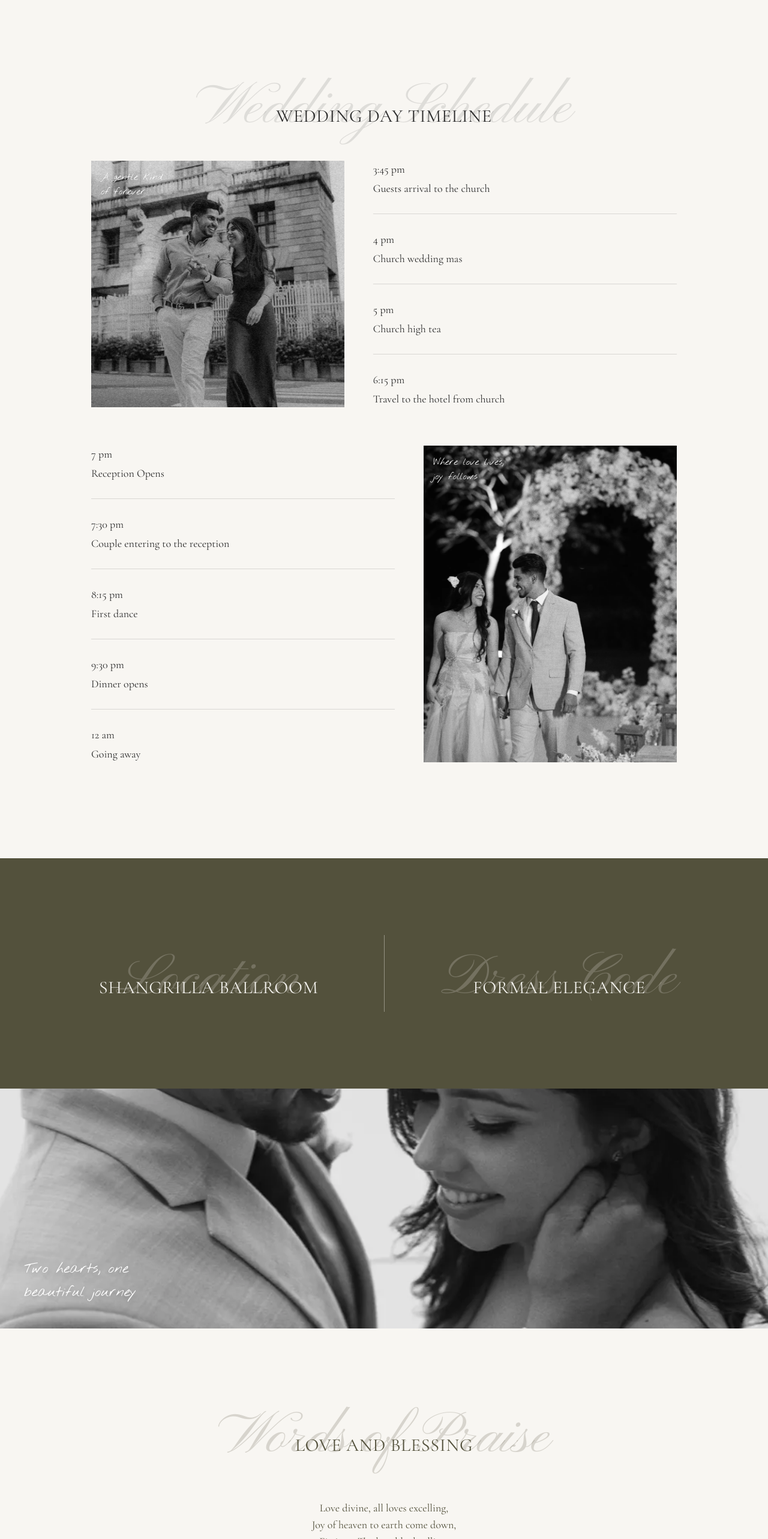
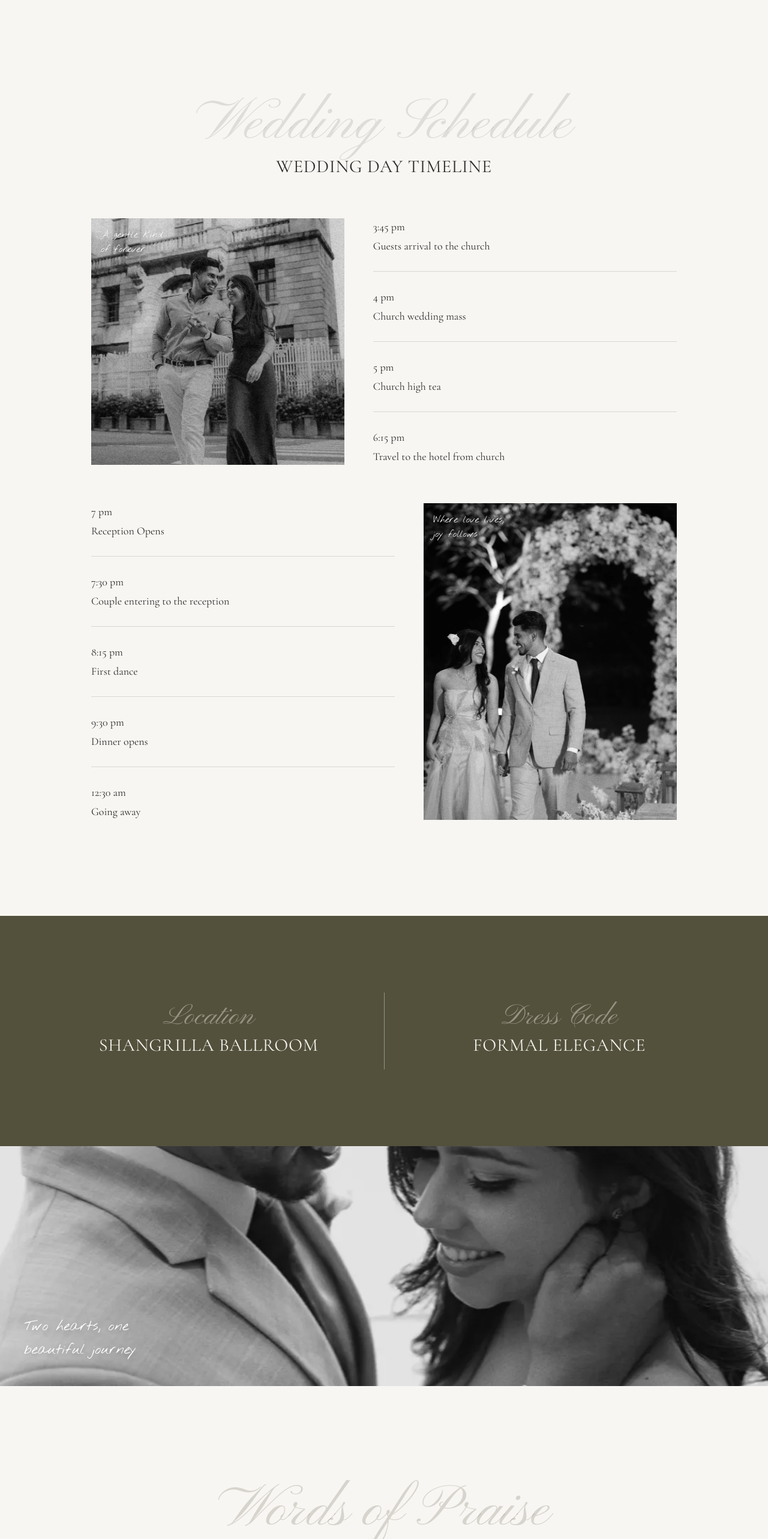
Before and after one commit to SandaliDisara/binushi-ruchelle, a Next.js app: page / in a window 1280 px wide. Shown: the part 1420-3986 px from the top of the page at 60% size. Built offline with nearby package versions, Linux system fonts and the light colour scheme.

Commit message:
update timeline and align overlapping topics

```diff
--- a/components/Footer.jsx
+++ b/components/Footer.jsx
@@ -1,8 +1,8 @@
 export default function Footer() {
   return (
-    <section className="bg-[#f8f6f2] text-[#53513C] py-4 md:py-6">
-      <div className="mx-auto max-w-screen-sm px-6 flex flex-col items-center justify-center text-center">
-        <div className="relative font-display text-xs md:text-sm font-medium tracking-wide text-center">
+    <section className="bg-[#f8f6f2] text-[#53513C] py-2 md:py-3">
+      <div className="mx-auto max-w-screen-sm px-4 flex flex-col items-center justify-center text-center">
+        <div className="font-display text-[0.6rem] md:text-[0.75rem] font-medium tracking-wide text-center">
           WEB SOLUTIONS BY ISLAND TREE CREATIONS
         </div>
       </div>
--- a/components/Instructions.jsx
+++ b/components/Instructions.jsx
@@ -1,28 +1,29 @@
 export default function Instructions() {
   return (
     <section className="bg-[#53513C] text-[#F2F1EC] py-24 md:py-32">
-      <div className="mx-auto px-6 flex flex-col lg:flex-row items-center text-center lg:gap-24 max-w-5xl">
-
+      <div className="mx-auto px-6 max-w-5xl flex flex-col lg:flex-row items-center text-center lg:gap-24">
         {/* Location */}
-        <div className="relative mt-10 md:mt-12 font-display text-lg md:text-[1.875rem] font-normal tracking-wide whitespace-nowrap flex-1">
-          SHANGRILLA BALLROOM
-          <span className="absolute left-1/2 top-1/5 -translate-x-1/2 -translate-y-1/2 font-script text-[3rem] md:text-[6rem] leading-none pointer-events-none text-[#FAF7EE]/20 font-light">
+        <div className="flex-1">
+          <p className="font-script text-[2rem] md:text-[3rem] leading-none text-[#FAF7EE]/40">
             Location
-          </span>
+          </p>
+          <h3 className="mt-0.1 font-display text-lg md:text-[1.875rem] tracking-wide">
+            SHANGRILLA BALLROOM
+          </h3>
         </div>
 
         {/* Divider: horizontal on mobile, vertical on large */}
-        <hr className="my-12 border-t border-[#FAF7EE]/40 w-40
-                      lg:my-0 lg:w-px lg:h-32 lg:border-t-0 lg:border-l" />
+        <hr className="my-12 w-40 border-t border-[#FAF7EE]/40 lg:my-0 lg:w-px lg:h-32 lg:border-t-0 lg:border-l" />
 
         {/* Dress Code */}
-        <div className="relative mt-10 md:mt-12 font-display text-lg md:text-[1.875rem] font-normal tracking-wide whitespace-nowrap flex-1">
-          FORMAL ELEGANCE
-          <span className="absolute left-1/2 top-1/5 -translate-x-1/2 -translate-y-1/2 font-script text-[3rem] md:text-[6rem] leading-none pointer-events-none text-[#FAF7EE]/20 font-light">
+        <div className="flex-1">
+          <p className="font-script text-[2rem] md:text-[3rem] leading-none text-[#FAF7EE]/40">
             Dress Code
-          </span>
+          </p>
+          <h3 className="mt-0.1 font-display text-lg md:text-[1.875rem] tracking-wide">
+            FORMAL ELEGANCE
+          </h3>
         </div>
-
       </div>
     </section>
   );
--- a/components/Poem.jsx
+++ b/components/Poem.jsx
@@ -1,20 +1,16 @@
 export default function Poem() {
   return (
-    <section className="bg-[#f8f6f2] text-[#53513C] py-32 md:py-40">
-      <div className="mx-auto max-w-screen-sm px-6 text-center">
-        <div className="relative text-center mb-16">
-          {/* Big faint background title */}
-          <div className="pointer-events-none absolute inset-0 flex items-center justify-center">
-            <h2 className="font-script text-[3rem] md:text-[6rem] leading-none text-[#53513C]/20 select-none whitespace-nowrap">
-              Words of Praise
-            </h2>
-          </div>
+    <section className="bg-[#f8f6f2] text-[#53513C] py-20 md:py-40">
+      <div className="mx-auto max-w-screen-sm px-6 text-center mb-16">
+        {/* Script title (top) */}
+        <p className="font-script text-[1.5rem] md:text-[6rem] leading-none text-[#53513C]/20 select-none">
+          Words of Praise
+        </p>
 
-          {/* Foreground title */}
-          <h3 className="relative font-display tracking-wide text-[1.25rem] md:text-[1.875rem] inline-block font-normal translate-y-1 md:translate-y-3">
-            LOVE AND BLESSING
-          </h3>
-        </div>
+        {/* Main title (bottom) */}
+        <h3 className="mt-0.1 font-display tracking-wide text-[1.25rem] md:text-[1.875rem] inline-block font-normal text-[#53513C]">
+          LOVE AND BLESSING
+        </h3>
       </div>
 
       {/* Poem text */}
--- a/components/PreshootHero.jsx
+++ b/components/PreshootHero.jsx
@@ -26,12 +26,13 @@ export default function PreshootHero() {
       {/* Poem */}
       <div className="bg-[#53513C] text-[#F2F1EC] py-10 md:py-16">
         <p className="font-third italic text-center text-base md:text-lg max-w-2xl mx-auto leading-relaxed">
-          In your eyes I found my home,
+          In your arms, the world feels right,
           <br />
-          in your smile I found my peace.
+          where every shadow turns to light.
           <br />
-          With every heartbeat, love has grown,
-          <br />a promise that will never cease.
+          A love so soft, yet deeply true,
+          <br />
+          my heart begins and ends with you.
         </p>
       </div>
     </section>
--- a/components/Timeline.jsx
+++ b/components/Timeline.jsx
@@ -4,18 +4,16 @@ import Image from "next/image";
 export default function TimelineTitle() {
   return (
     <section className="relative bg-[#f8f6f2] dark:bg-[#f8f6f2] text-[#2c2c2c]">
-      <div className="max-w-5xl mx-auto px-6 py-32 md:py-40 relative">
+      <div className="max-w-5xl mx-auto px-6 py-20 md:py-40 relative">
         {/* Title Block */}
-        <div className="relative text-center mb-16">
-          {/* Big faint background title */}
-          <div className="pointer-events-none absolute inset-0 flex items-center justify-center">
-            <h2 className="font-script text-[3rem] md:text-[6rem] leading-none text-black/10 select-none whitespace-nowrap">
-              Wedding Schedule
-            </h2>
-          </div>
+        <div className="text-center mb-16">
+          {/* Script title (top) */}
+          <p className="font-script text-[1.5rem] md:text-[6rem] leading-none text-black/10 select-none">
+            Wedding Schedule
+          </p>
 
-          {/* Foreground title */}
-          <h3 className="relative font-display tracking-wide text-[1.25rem] md:text-[1.875rem] inline-block translate-y-1 md:translate-y-3">
+          {/* Main title (bottom) */}
+          <h3 className="mt-0.1 font-display tracking-wide text-[1.25rem] md:text-[1.875rem] inline-block font-normal">
             WEDDING DAY TIMELINE
           </h3>
         </div>
@@ -42,7 +40,7 @@ export default function TimelineTitle() {
           <div className="space-y-6 md:space-y-7 bg-[#f8f6f2] h-full">
             <TimelineItem time="3:45 pm" text="Guests arrival to the church" />
             <Separator />
-            <TimelineItem time="4 pm" text="Church wedding mas" />
+            <TimelineItem time="4 pm" text="Church wedding mass" />
             <Separator />
             <TimelineItem time="5 pm" text="Church high tea" />
             <Separator />
@@ -68,7 +66,7 @@ export default function TimelineTitle() {
             <Separator />
             <TimelineItem time="9:30 pm" text="Dinner opens" />
             <Separator />
-            <TimelineItem time="12 am" text="Going away" />
+            <TimelineItem time="12:30 am" text="Going away" />
           </div>
 
           {/* RIGHT: Photo */}
```
